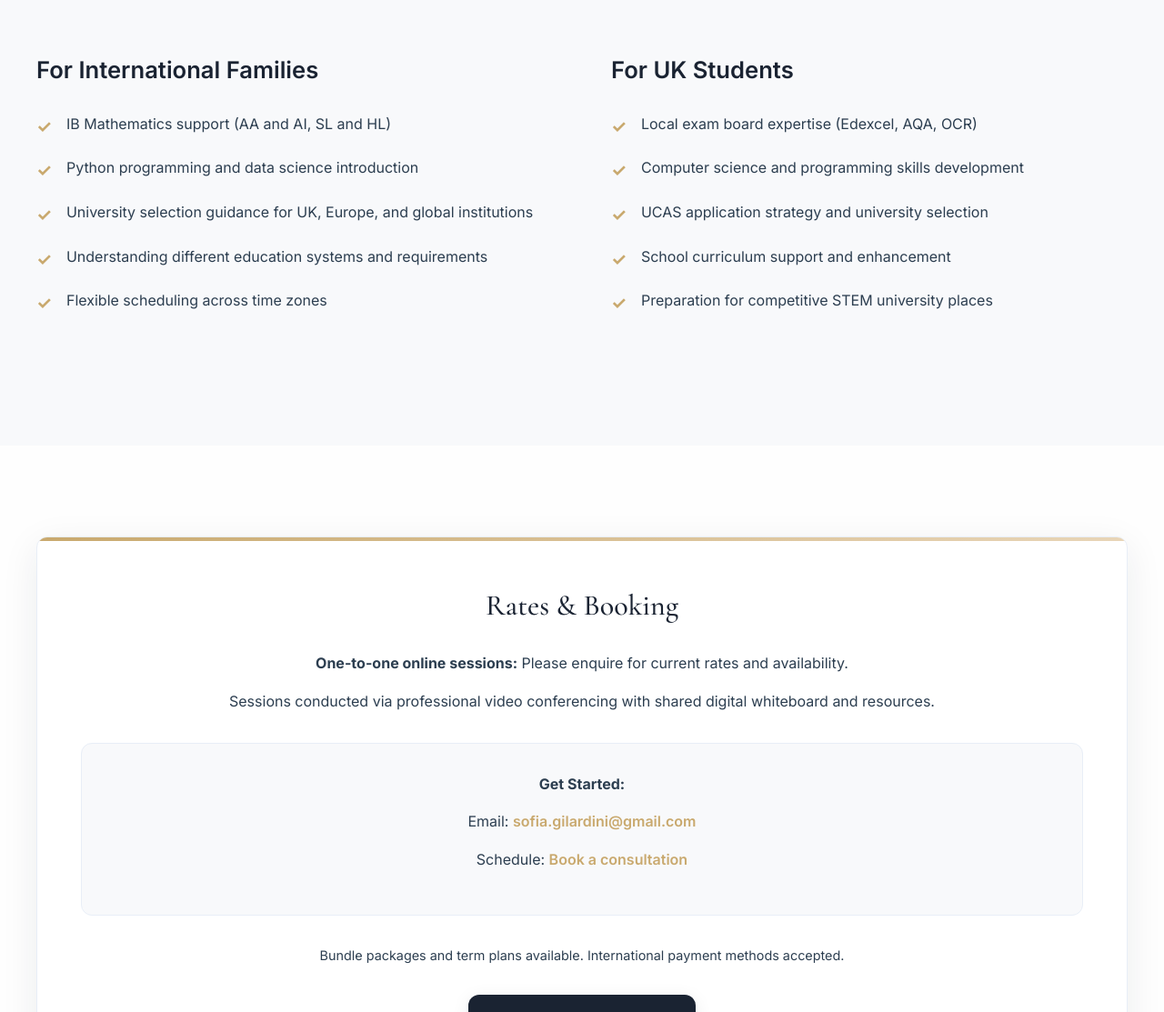
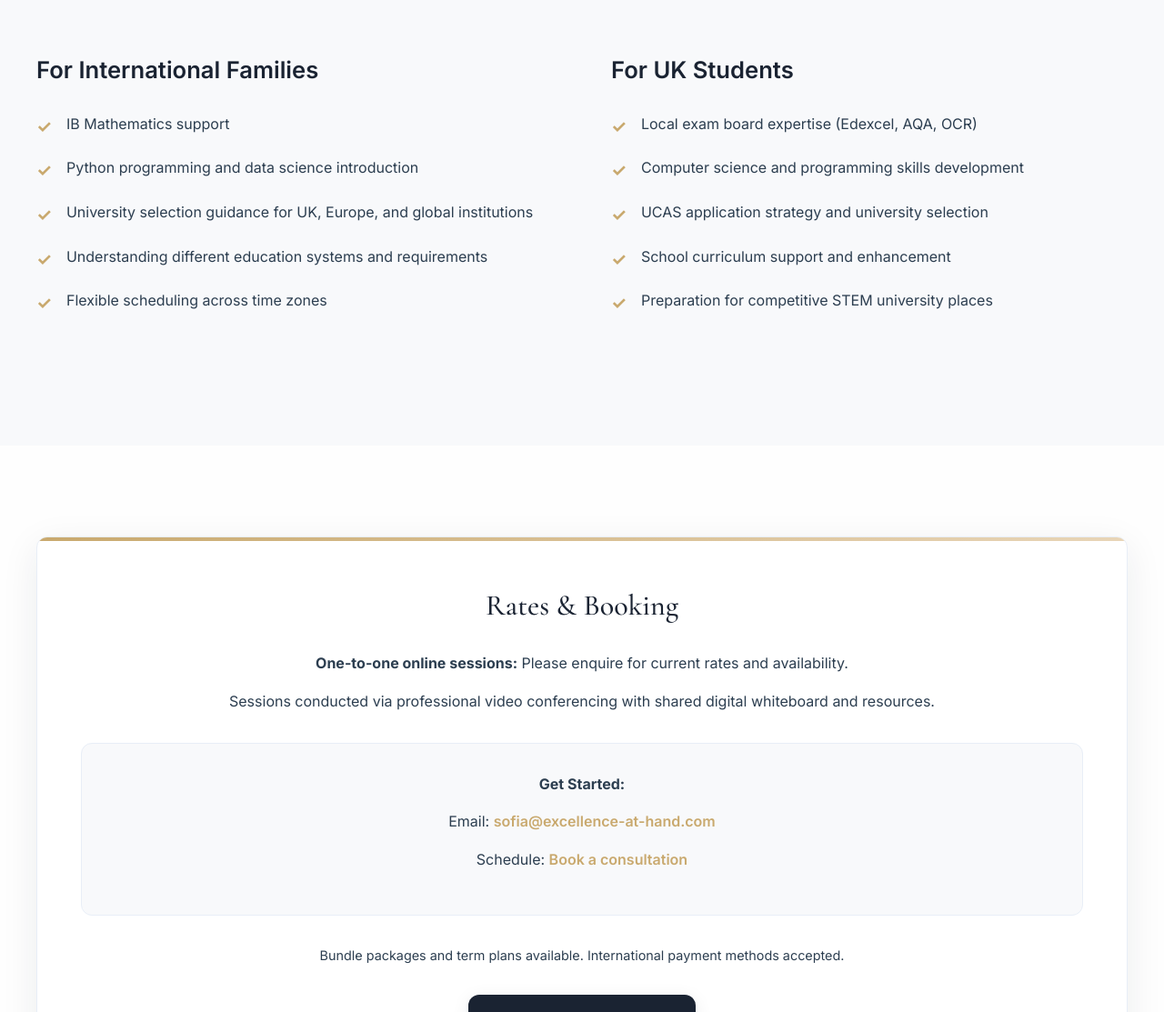
Before and after one commit to sofiagilardini/excellence-at-hand, a plain HTML site: page subjects.html in a window 1280 px wide. Shown: the part 2080-3193 px from the top of the page at 91% size. Drawn offline with nearby package versions, Linux system fonts and the light colour scheme.

Commit message:
D6 email update

```diff
--- a/subjects.html
+++ b/subjects.html
@@ -88,7 +88,7 @@
       <div class="feature-content">
         <h3>For International Families</h3>
         <ul class="feature-list">
-          <li>IB Mathematics support (AA and AI, SL and HL)</li>
+          <li>IB Mathematics support </li>
           <li>Python programming and data science introduction</li>
           <li>University selection guidance for UK, Europe, and global institutions</li>
           <li>Understanding different education systems and requirements</li>
@@ -117,12 +117,12 @@
       <p>Sessions conducted via professional video conferencing with shared digital whiteboard and resources.</p>
       <div class="contact-info" style="margin: 2rem 0; background: var(--bg-muted); padding: 2rem; border-radius: var(--border-radius);">
         <p><strong>Get Started:</strong></p>
-        <p>Email: <a href="mailto:sofia.gilardini@gmail.com" style="color: var(--accent); font-weight: 600;">sofia.gilardini@gmail.com</a></p>
+        <p>Email: <a href="mailto:sofia@excellence-at-hand.com" style="color: var(--accent); font-weight: 600;">sofia@excellence-at-hand.com</a></p>
         <p>Schedule: <a href="https://calendly.com" target="_blank" rel="noopener" style="color: var(--accent); font-weight: 600;">Book a consultation</a></p>
       </div>
       <p class="small">Bundle packages and term plans available. International payment methods accepted.</p>
       <div style="margin-top: 2rem;">
-        <a href="mailto:sofia.gilardini@gmail.com" class="cta cta-primary">Book Your Consultation</a>
+        <a href="mailto:sofia@excellence-at-hand.com" class="cta cta-primary">Book Your Consultation</a>
       </div>
     </div>
   </div>
```
Also changed, not shown: index.html (+1 -1 lines), index2.html (+1 -1 lines), team.html (+1 -1 lines).
